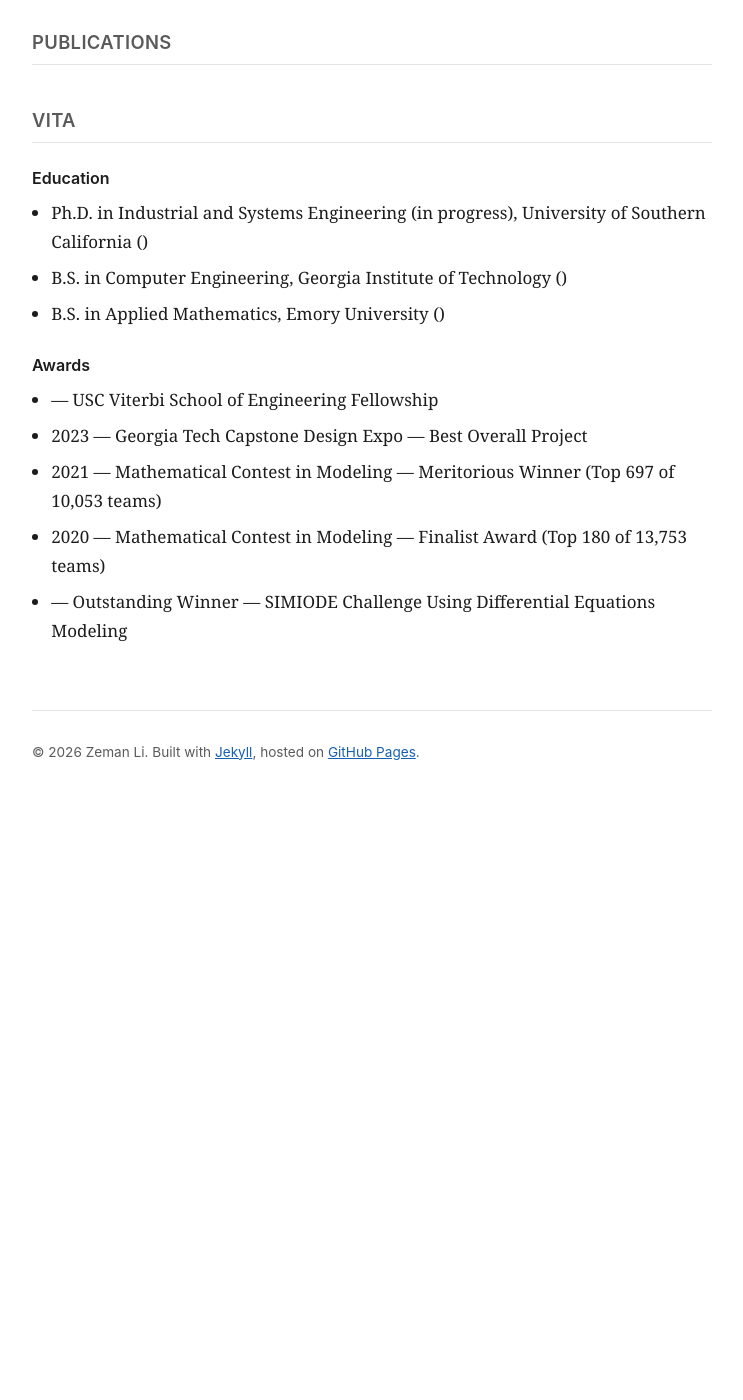
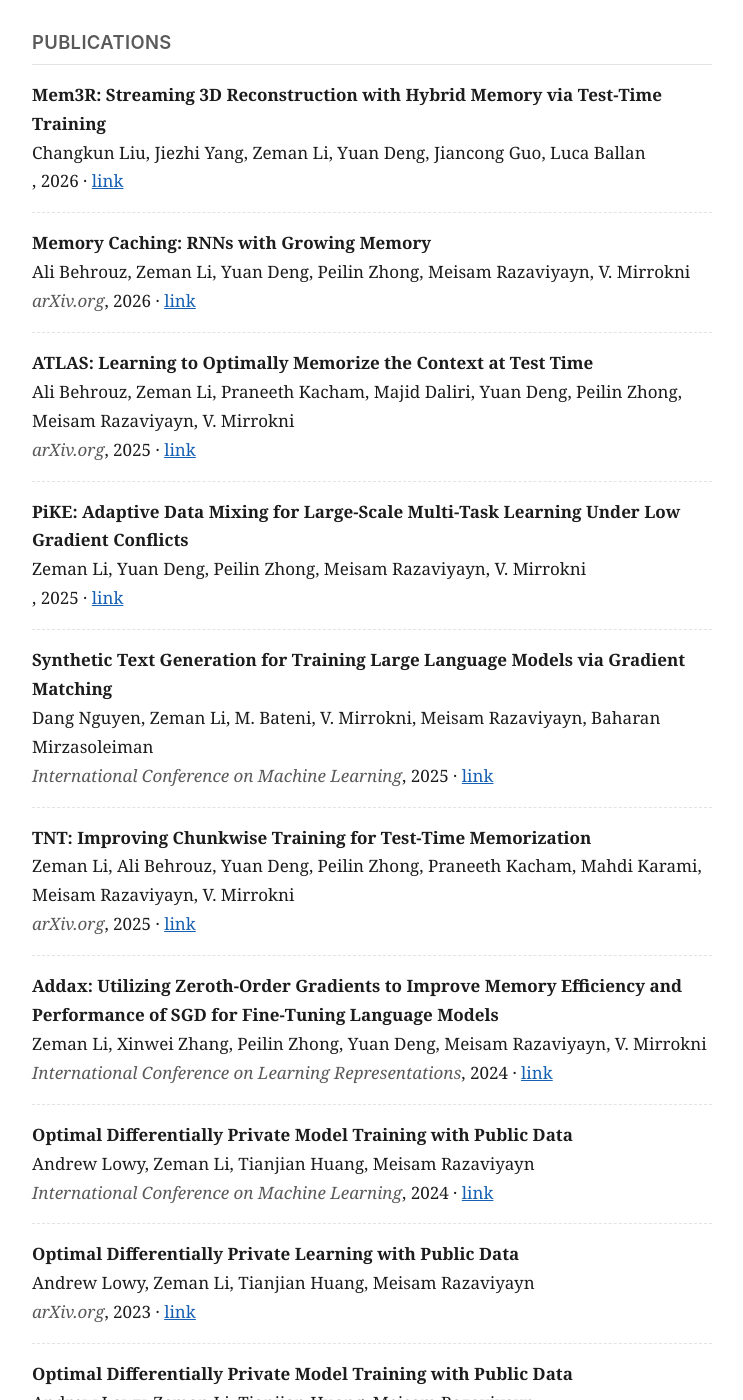
Before and after one commit to lizeman/lizeman.github.io, a Jekyll site: the page built from index.md, in a window 1280 px wide and 1400 px high, scrolled down 1314 px. Shown: the whole window, without its empty margins (268-1011 px from the left). Built offline with Jekyll 4.4.1, drawn with Linux system fonts in a browser that asks for light colours; before the commit the page ends 2142 px from its top, so only the background shows below that; some of the changed text lies outside the part shown.

Commit message:
switch to Semantic Scholar API for publication sync
Google Scholar throttles bot UAs and hung the workflow >5 min even
after dropping per-pub fills. Switching to the Semantic Scholar
Graph API (free, no auth, fast). Local run fetches 10 pubs in ~1s.

Drops the scholarly + Selenium dep; uses stdlib urllib only.
Keeps Google Scholar ID in _config.yml for the public-facing link
in the bio.

Co-Authored-By: Claude Opus 4.7 (1M context) <noreply@anthropic.com>

```diff
--- a/_config.yml
+++ b/_config.yml
@@ -7,7 +7,8 @@ description: >-
 url: https://lizeman.github.io
 baseurl: ""
 
-scholar_id: 3cHbgQQAAAAJ
+scholar_id: 3cHbgQQAAAAJ                      # Google Scholar (display-only)
+semantic_scholar_author_id: "2000315380"      # used by scripts/fetch_scholar.py
 github_username: lizeman
 
 # Visitor analytics. Sign up at plausible.io and add this domain to
--- a/_data/publications.yml
+++ b/_data/publications.yml
@@ -1,2 +1,64 @@
-# Auto-generated by scripts/fetch_scholar.py — do not hand-edit.
-[]
+# Auto-generated by scripts/fetch_scholar.py - do not hand-edit.
+- title: 'Mem3R: Streaming 3D Reconstruction with Hybrid Memory via Test-Time Training'
+  authors: Changkun Liu, Jiezhi Yang, Zeman Li, Yuan Deng, Jiancong Guo, Luca Ballan
+  venue: ''
+  year: '2026'
+  url: https://www.semanticscholar.org/paper/fecf61df052be249b6c2f7f9f2e4e09b0fc24d6b
+  citations: 0
+- title: 'Memory Caching: RNNs with Growing Memory'
+  authors: Ali Behrouz, Zeman Li, Yuan Deng, Peilin Zhong, Meisam Razaviyayn, V. Mirrokni
+  venue: arXiv.org
+  year: '2026'
+  url: https://www.semanticscholar.org/paper/3e219e50e552c7f90ceea0e913019d69e4eba062
+  citations: 0
+- title: 'ATLAS: Learning to Optimally Memorize the Context at Test Time'
+  authors: Ali Behrouz, Zeman Li, Praneeth Kacham, Majid Daliri, Yuan Deng, Peilin Zhong, Meisam Razaviyayn,
+    V. Mirrokni
+  venue: arXiv.org
+  year: '2025'
+  url: https://www.semanticscholar.org/paper/039a255a5ee4f1f27b8c4b16ecf8cc048b1b4383
+  citations: 42
+- title: 'PiKE: Adaptive Data Mixing for Large-Scale Multi-Task Learning Under Low Gradient Conflicts'
+  authors: Zeman Li, Yuan Deng, Peilin Zhong, Meisam Razaviyayn, V. Mirrokni
+  venue: ''
+  year: '2025'
+  url: https://www.semanticscholar.org/paper/ed3633efaa3619b60fa75665fb7edad4be0be2d4
+  citations: 2
+- title: Synthetic Text Generation for Training Large Language Models via Gradient Matching
+  authors: Dang Nguyen, Zeman Li, M. Bateni, V. Mirrokni, Meisam Razaviyayn, Baharan Mirzasoleiman
+  venue: International Conference on Machine Learning
+  year: '2025'
+  url: https://www.semanticscholar.org/paper/8ca74ef3a0fccd801a212ab52f06f66fad2c61ca
+  citations: 7
+- title: 'TNT: Improving Chunkwise Training for Test-Time Memorization'
+  authors: Zeman Li, Ali Behrouz, Yuan Deng, Peilin Zhong, Praneeth Kacham, Mahdi Karami, Meisam Razaviyayn,
+    V. Mirrokni
+  venue: arXiv.org
+  year: '2025'
+  url: https://www.semanticscholar.org/paper/fe790f21982a895a14e42f738484c7566906f58b
+  citations: 4
+- title: 'Addax: Utilizing Zeroth-Order Gradients to Improve Memory Efficiency and Performance of SGD
+    for Fine-Tuning Language Models'
+  authors: Zeman Li, Xinwei Zhang, Peilin Zhong, Yuan Deng, Meisam Razaviyayn, V. Mirrokni
+  venue: International Conference on Learning Representations
+  year: '2024'
+  url: https://www.semanticscholar.org/paper/750f1b08207f04af397000adf1b305576b496631
+  citations: 11
+- title: Optimal Differentially Private Model Training with Public Data
+  authors: Andrew Lowy, Zeman Li, Tianjian Huang, Meisam Razaviyayn
+  venue: International Conference on Machine Learning
+  year: '2024'
+  url: https://www.semanticscholar.org/paper/6bba66db279e67ef1469f98161903aed770ab8ea
+  citations: 0
+- title: Optimal Differentially Private Learning with Public Data
+  authors: Andrew Lowy, Zeman Li, Tianjian Huang, Meisam Razaviyayn
+  venue: arXiv.org
+  year: '2023'
+  url: https://www.semanticscholar.org/paper/6772fb4959da3ec627ecc556122ba06b1a1dc43b
+  citations: 10
+- title: Optimal Differentially Private Model Training with Public Data
+  authors: Andrew Lowy, Zeman Li, Tianjian Huang, Meisam Razaviyayn
+  venue: ''
+  year: '2023'
+  url: https://www.semanticscholar.org/paper/8b96b976882854413eae96517219a4c5ca445a2e
+  citations: 8
--- a/scripts/requirements.txt
+++ b/scripts/requirements.txt
@@ -1,2 +1 @@
-scholarly>=1.7
 PyYAML>=6.0
```
Also changed, not shown: plan.md (+2 -1 lines), scripts/fetch_scholar.py (+59 -33 lines), .github/workflows/scholar-sync.yml.
